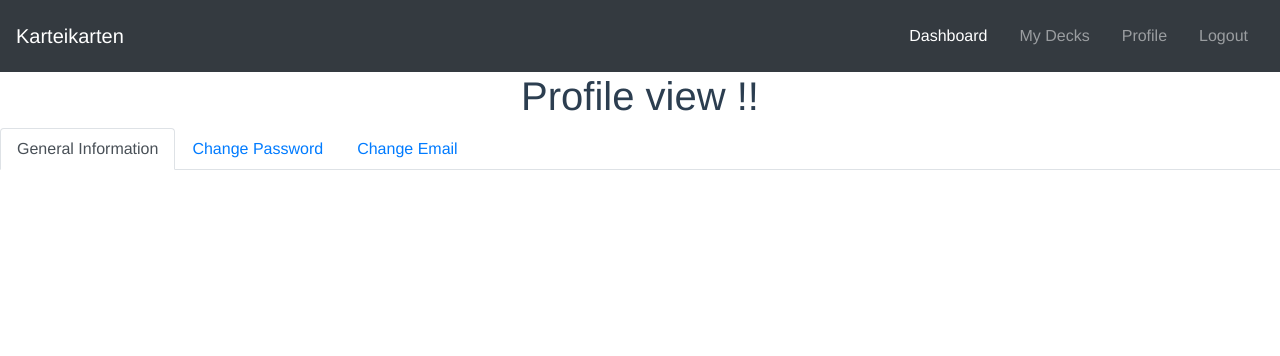
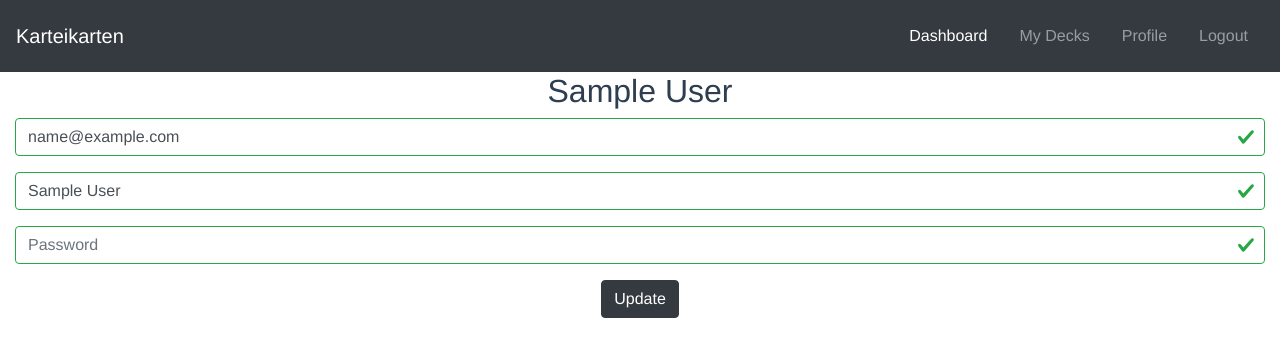
Before and after one commit to mimoser/karteikarten, a Vue app in the folder Frontend/: page /profile in a window 1280 px wide. Shown: the top 356 px of the page. Built offline with nearby package versions, Linux system fonts and the light colour scheme; sample sign-in values are in the browser's storage.

Commit message:
#########

```diff
--- a/Frontend/src/main.js
+++ b/Frontend/src/main.js
@@ -1,7 +1,7 @@
 import Vue from 'vue'
 import App from './App.vue'
 import router from './router'
-import {store} from './store/store'
+import store from './store/store'
 
 // bootstrap
 import BootstrapVue from 'bootstrap-vue'
@@ -20,6 +20,6 @@ Vue.config.productionTip = false
 
 new Vue({
   router,
-  store: store,
+  store,
   render: h => h(App)
 }).$mount('#app')
--- a/Frontend/src/router.js
+++ b/Frontend/src/router.js
@@ -1,7 +1,7 @@
 import Vue from 'vue';
 import Router from 'vue-router';
 import Dashboard from './views/Dashboard.vue';
-import { store } from './store/store';
+import store from './store/store';
 
 Vue.use(Router);
 
--- a/Frontend/src/store/store.js
+++ b/Frontend/src/store/store.js
@@ -4,26 +4,36 @@ import axios from 'axios';
 
 Vue.use(Vuex);
 
-export const store = new Vuex.Store({
+const store = new Vuex.Store({
     namespaced: true,
     state: {
-        user: null,
+        user: JSON.parse(localStorage.getItem('user')) || null,
         accessToken: localStorage.getItem('access_token') || null
     },
     getters: {
         isLoggedIn(state) {
             return state.accessToken;
+        },
+        user(state) {
+            return state.user;
         }
     },
     mutations: {
         retrieveToken(state, payload) {
             state.accessToken = payload;
+            localStorage.setItem('access_token', state.accessToken);
         },
-        destroyToken(state){
+        destroyToken(state) {
             state.accessToken = null;
         },
-        setUser(state, user){
+        setUser(state, user) {
             state.user = user;
+            localStorage.setItem('user', JSON.stringify(state.user));
+        },
+        updateUserProfileData(state, userProfileData){
+            state.user.name = userProfileData.name;
+            state.user.email = userProfileData.email;
+            localStorage.setItem('user', JSON.stringify(state.user));
         }
     },
     actions: {
@@ -34,11 +44,10 @@ export const store = new Vuex.Store({
                     password: credentials.password,
                 }).then(response => {
                     const token = response.data.access_token;
-                    const userId = response.data.userId;
-                    localStorage.setItem('userId', userId);
-                    localStorage.setItem('access_token', token);
+                    const user = response.data.user;
 
                     context.commit('retrieveToken', token);
+                    context.commit('setUser', user);
                     // alert(response.data);
                     // eslint-disable-next-line
                     resolve(response);
@@ -56,23 +65,25 @@ export const store = new Vuex.Store({
                 return new Promise((resolve, reject) => {
                     axios.post('http://localhost:3000/api/logout')
                         .then(response => {
-                            localStorage.removeItem('access_token')
-                            context.commit('destroyToken')
+                            localStorage.removeItem('access_token');
+                            context.commit('destroyToken');
+                            context.commit('setUser', null);
                             // eslint-disable-next-line
-                            resolve(response)
+                            resolve(response);
                             // context.commit('addTodo', response.data)
                         })
                         .catch(error => {
-                            localStorage.removeItem('access_token')
+                            localStorage.removeItem('access_token');
                             // eslint-disable-next-line
 
-                            context.commit('destroyToken')
-                            reject(error)
+                            context.commit('destroyToken');
+                            context.commit('setUser', null);
+                            reject(error);
                         })
                 })
             }
         },
-        register(context, credentials){
+        register(context, credentials) {
             return new Promise((resolve, reject) => {
                 axios.post('http://localhost:3000/api/register', {
                     email: credentials.email,
@@ -93,6 +104,23 @@ export const store = new Vuex.Store({
                     reject(error);
                 })
             })
+        },
+        updateProfile(context, profileData) {
+            return new Promise((resolve, reject) => {
+                axios.defaults.headers.common['Authorization'] = 'Bearer ' + context.state.accessToken;
+                axios.post('http://localhost:3000/api/updateProfile', {
+                    profileData: profileData
+                }).then(response => {
+                    console.log(response);
+                    context.commit('updateUserProfileData', response.data);
+                    resolve(response);
+                }).catch(error => {
+                    // console.log(error);
+                    reject(error);
+                });
+            })
         }
     }
 });
+
+export default store;
--- a/Frontend/src/views/ForgotPassword.vue
+++ b/Frontend/src/views/ForgotPassword.vue
@@ -30,7 +30,7 @@ export default {
     resetPassword(e) {
       e.preventDefault();
       axios
-        .post("http://localhost:3000/resetPassword", { email: this.email })
+        .post("http://localhost:3000/api/resetPassword", { email: this.email })
         .then(response => {
           this.$bvToast.toast('New password will be sent to the email you specified. Please make sure you change it after successefully logging in!', {
             title: "Password reset",
--- a/Frontend/src/views/Login.vue
+++ b/Frontend/src/views/Login.vue
@@ -81,6 +81,7 @@ export default {
                 appendToast: true
               }
             );
+            this.$store.commit('destroyToken');
           });
       });
     },
--- a/Frontend/src/views/MyDecks.vue
+++ b/Frontend/src/views/MyDecks.vue
@@ -1,15 +1,22 @@
 <template>
-    <div>
-        <h1>My Decks view</h1>
-    </div>
+  <div>
+    <h1>My Decks view</h1>
+      <Cardeditor></Cardeditor>
+  </div>
 </template>
 
 <script>
+import Cardeditor from "../components/CardEditor";
+
 export default {
+  components: {
+    Cardeditor
+  },
+  methods: {
 
-}
+  }
+};
 </script>
 
 <style>
-
 </style>
--- a/Frontend/src/views/Profile.vue
+++ b/Frontend/src/views/Profile.vue
@@ -1,30 +1,163 @@
 <template>
-  <div>
-    <h1>Profile view !!</h1>
-    <div>
-      <b-tabs content-class="mt-3">
-        <b-tab title="General Information" active>
-
-        </b-tab>
-        <b-tab title="Change Password">
-          <p>I'm the second tab</p>
-        </b-tab>
-        <b-tab title="Change Email">
-          <p>I'm a disabled tab!</p>
-        </b-tab>
-      </b-tabs>
-    </div>
-  </div>
+  <b-container fluid>
+    <h2>{{$store.getters.user.name}}</h2>
+    <b-form-row class="justify-content-center">
+      <b-col md="md">
+        <b-form @submit.stop.prevent="update">
+          <b-form-group
+            :invalid-feedback="veeErrors.first('email')"
+            :state="!veeErrors.has('email')"
+          >
+            <b-form-input
+              ref="emailInput"
+              type="text"
+              name="email"
+              v-model="email"
+              v-validate="'email'"
+              :placeholder="email"
+              :state="!veeErrors.has('email')"
+            />
+          </b-form-group>
+          <b-form-group
+            :invalid-feedback="veeErrors.first('username')"
+            :state="!veeErrors.has('username')"
+          >
+            <b-form-input
+              ref="usernameInput"
+              type="text"
+              name="username"
+              v-model="username"
+              placeholder="Username"
+              v-validate="{min: 3}"
+              :state="!veeErrors.has('username')"
+            />
+          </b-form-group>
+          <b-form-group
+            :invalid-feedback="veeErrors.first('password')"
+            :state="!veeErrors.has('password')"
+          >
+            <b-form-input
+              @click="onPasswordClicked"
+              @blur="onPasswordBlured"
+              ref="passwordInput"
+              v-validate="{min: 8, regex:'(?=.*[0-9])'}"
+              type="password"
+              name="password"
+              v-model="password"
+              placeholder="Password"
+              :state="!veeErrors.has('password')"
+            />
+          </b-form-group>
+          <div ref="passwordConfirmFields" hidden>
+            <b-form-group
+              :invalid-feedback="veeErrors.first('passwordConfirm')"
+              :state="!veeErrors.has('passwordConfirm')"
+            >
+              <b-form-input
+                ref="passwordConfirmInput"
+                type="password"
+                name="passwordConfirm"
+                v-model="passwordConfirm"
+                v-validate="{confirmed: 'passwordInput'}"
+                placeholder="Confirm password"
+                :state="!veeErrors.has('passwordConfirm')"
+              />
+            </b-form-group>
+            <b-form-group
+              :invalid-feedback="veeErrors.first('oldPassword')"
+              :state="!veeErrors.has('oldPassword')"
+            >
+              <b-form-input
+                ref="oldPasswordInput"
+                type="password"
+                name="oldPasswordInput"
+                v-model="oldPassword"
+                placeholder="Your old password"
+                :state="!veeErrors.has('oldPasswordInput')"
+              />
+            </b-form-group>
+          </div>
+          <b-button type="submit" variant="dark" :disabled="veeErrors.any()">Update</b-button>
+        </b-form>
+      </b-col>
+    </b-form-row>
+  </b-container>
 </template>
 
 <script>
 export default {
   data() {
     return {
+      username:
+        this.$store.getters.user.name ||
+        JSON.parse(localStorage.getItem("user")).name,
+      email:
+        this.$store.getters.user.email ||
+        JSON.parse(localStorage.getItem("user")).email,
+      username:
+        this.$store.getters.user.name ||
+        JSON.parse(localStorage.getItem("user")).name,
       oldPassword: null,
-      newPassword: null,
-      newPasswordConfirm: null
+      password: null,
+      passwordConfirm: null
     };
+  },
+  methods: {
+    update(e) {
+      e.preventDefault();
+      this.$validator.validateAll().then(result => {
+        if (!result) {
+          return;
+        }
+
+        let profileData = {};
+
+        if (this.username !== JSON.parse(localStorage.getItem("user")).name) {
+          profileData.username = this.username;
+        }
+        if (this.email !== JSON.parse(localStorage.getItem("user")).email) {
+          profileData.email = this.email;
+        }
+        if (this.password) {
+          profileData.password = this.password;
+          profileData.oldPassword = this.oldPassword;
+        }
+        if (Object.keys(profileData).length > 0) {
+          this.$store
+            .dispatch("updateProfile", profileData)
+            .then(response => {
+              console.log(response);
+              this.$bvToast.toast(`Profile data successfully updated`, {
+                title: "Update succeeded",
+                variant: "info",
+                toaster: "b-toaster-top-center",
+                autoHideDelay: 3000,
+                appendToast: true
+              });
+            })
+            .catch(error => {
+              console.log(error);
+              this.$bvToast.toast(`${error.response.data.error}`, {
+                title: "Update failed",
+                variant: "warning",
+                toaster: "b-toaster-top-center",
+                autoHideDelay: 3000,
+                appendToast: true
+              });
+            });
+        }
+      });
+    },
+    onPasswordClicked() {
+      // console.log("onPasswordClicked");
+      this.$refs.passwordConfirmFields.hidden = false;
+    },
+    onPasswordBlured() {
+      if (!this.password) {
+        this.$refs.passwordConfirmFields.hidden = true;
+        this.password = null;
+      }
+    }
   }
 };
 </script>
```
Also changed, not shown: Frontend/src/components/CardEditor.vue (+27 -5 lines), Frontend/src/views/Card.vue (added, +18 -0 lines), Frontend/src/views/Deck.vue (added, +15 -0 lines), 1 other file (tests, documents, lock files or other folders).
